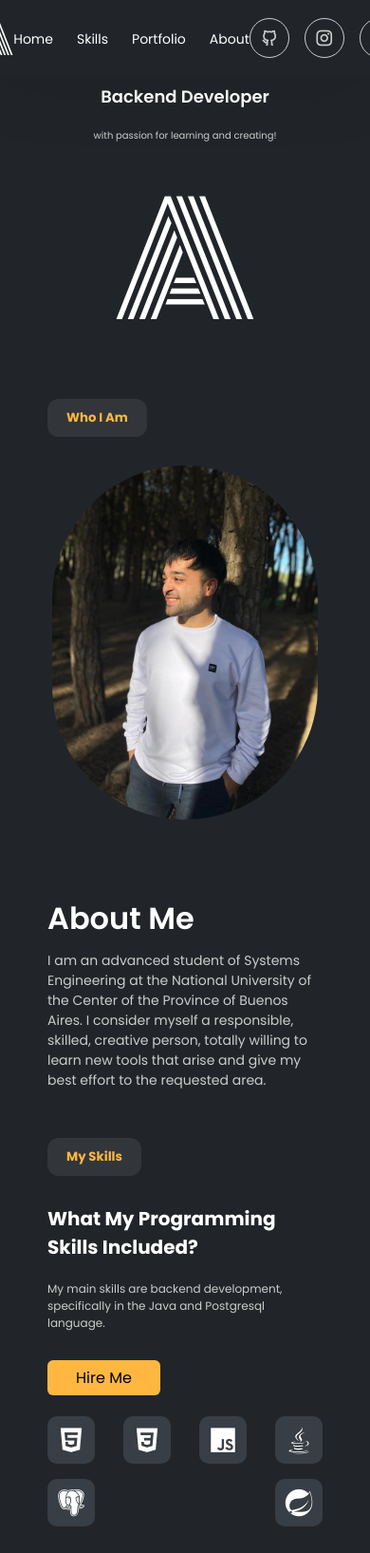
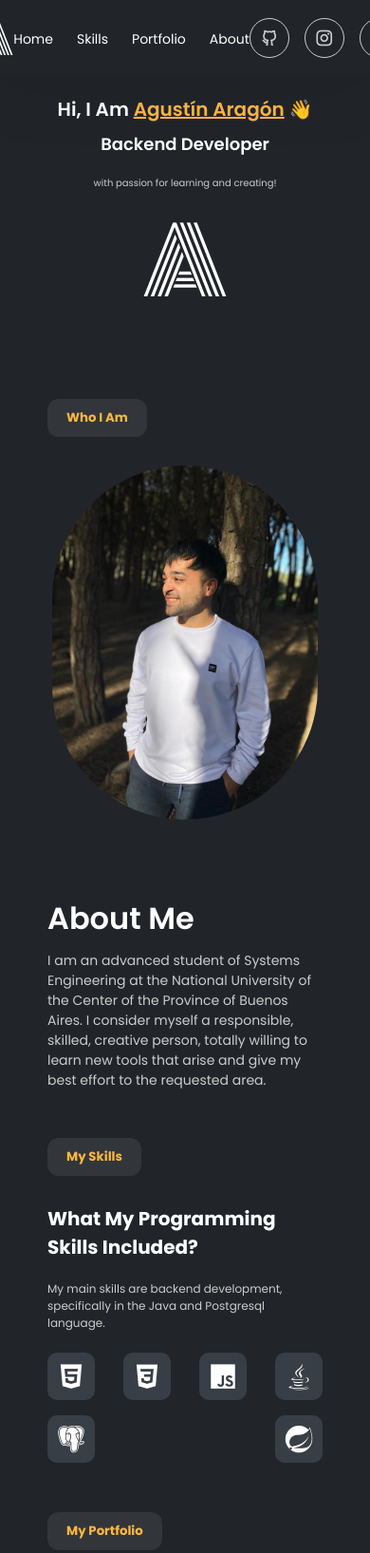
Before and after one commit to AAragonDev/Portfolio, a plain HTML site: page index.html in a window 390 px wide. Shown: the top 1635 px of the page at 95% size. Drawn offline with nearby package versions, Linux system fonts and the light colour scheme.

Commit message:
fix responsive

```diff
--- a/index.html
+++ b/index.html
@@ -59,7 +59,6 @@
                     My main skills are backend development, specifically in the Java and Postgresql language.
                 </p>
             </div>
-            <button class="hire-btn">Hire Me</button>
         </div>
 
         <div class="right">
@@ -101,7 +100,7 @@
                     <p>
                         Lorem ipsum dolor sit amet, consectetur adipiscing elit. Suspendisse varius enim in eros.
                     </p>
-                    <a href="#">View in Youtube <i class='bx bx-link-external'></i></a>
+                    <a href="#">View in Github <i class='bx bx-link-external'></i></a>
                 </div>
             </div>
             <div class="item">
@@ -111,7 +110,7 @@
                     <p>
                         Lorem ipsum dolor sit amet, consectetur adipiscing elit. Suspendisse varius enim in eros.
                     </p>
-                    <a href="#">View in Youtube <i class='bx bx-link-external'></i></a>
+                    <a href="#">View in Github <i class='bx bx-link-external'></i></a>
                 </div>
             </div>
             <div class="item">
@@ -121,7 +120,7 @@
                     <p>
                         Lorem ipsum dolor sit amet, consectetur adipiscing elit. Suspendisse varius enim in eros.
                     </p>
-                    <a href="#">View in Youtube <i class='bx bx-link-external'></i></a>
+                    <a href="#">View in Github <i class='bx bx-link-external'></i></a>
                 </div>
             </div>
         </div>
--- a/style.css
+++ b/style.css
@@ -99,19 +99,6 @@ nav{
     margin: 0;
 }
 
-.hire-btn{
-    background: #ffb742;
-    padding: 6px 30px;
-    border: none;
-    font-size: 16px;
-    cursor: pointer;
-    border-radius: 6px;
-    transition: background-color 0.3s ease;
-}
-
-.hire-btn:hover{
-    background: #fb8c00;
-}
 
 .main{
     height: 640px;
@@ -192,10 +179,6 @@ nav{
     font-size: 14px;
 }
 
-.about .info button{
-    margin-top: 30px;
-}
-
 .skills{
     display: flex;
     justify-content: space-around;
@@ -217,9 +200,6 @@ nav{
     font-size: 14px;
 }
 
-.skills .left button{
-    margin-top: 30px;
-}
 
 .skills .right{
     width: 420px;
@@ -446,6 +426,7 @@ footer .cols .links-col a:hover{
     }
 
     .main{
+        padding-top: 50px;
         margin-top: 50px;
         height: 320px;
         justify-content: start;
@@ -463,10 +444,8 @@ footer .cols .links-col a:hover{
         font-size: 12px;
     }
 
-    .main img{
-        margin-top: 40px;
-        width: 150px;
-        height: 150px;
+    .main .logo{
+        font-size: 6rem;
     }
 
     .skills{
```
